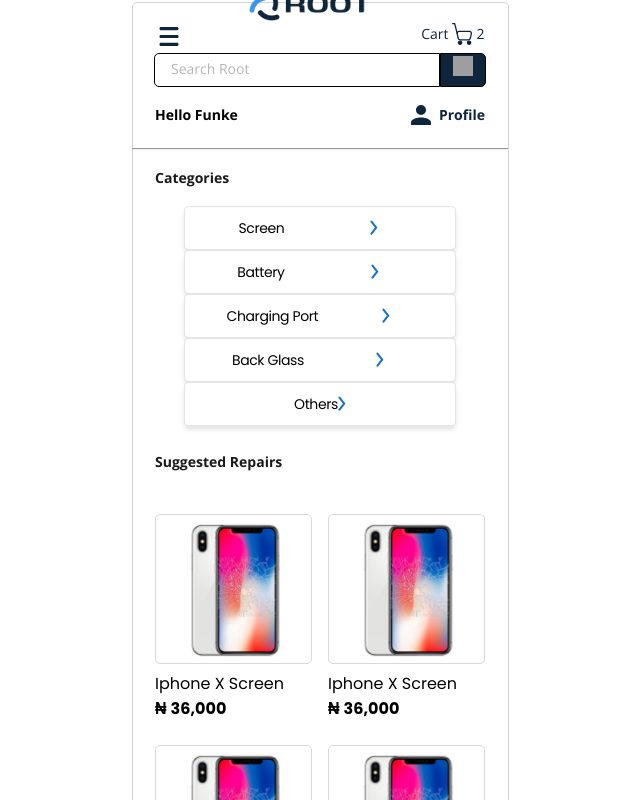
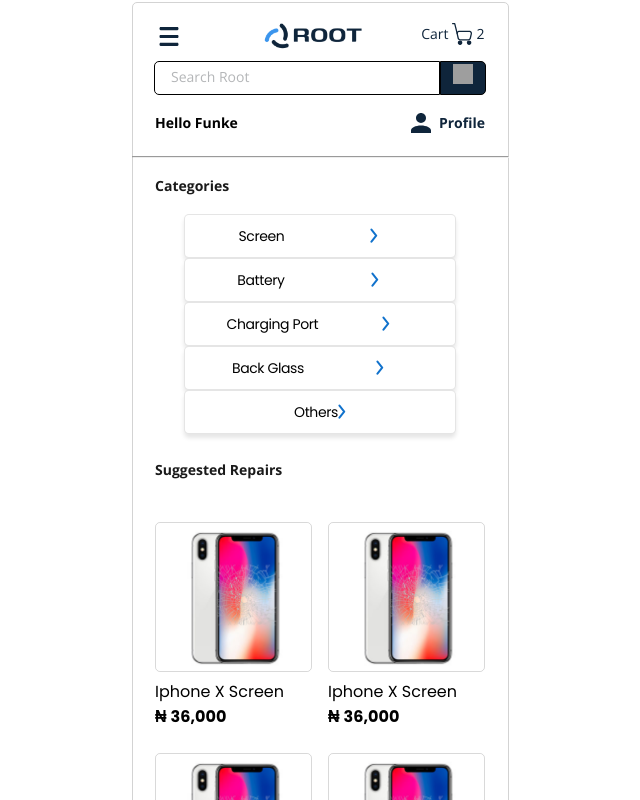
Before and after one commit to DaisiSegun/Root-web, a React (Create React App) app in the folder front-end/: page /home in a window 1280 px wide. Shown: the top 800 px of the page, without its empty margins (320-960 px from the left). Built offline with nearby package versions, Linux system fonts and the light colour scheme; no server answers; grey boxes are pictures that could not be loaded.

Commit message:
launch
lets gi

```diff
--- a/front-end/src/components/header/Header.js
+++ b/front-end/src/components/header/Header.js
@@ -6,7 +6,7 @@
 import { useStateValue } from "../../StateProvider";
 import { useCart } from '../home/CartContext';
 
-import Img1 from '../../assets/img/rootdarklogo.png'
+import Img1 from '../../assets/img/root-full-07.png'
 import Menu1 from '../../assets/img/menu.svg'
 import Cart1 from '../../assets/img/cart.svg'
 import Search1 from '../../assets/img/search.svg'
--- a/front-end/src/components/header/header.css
+++ b/front-end/src/components/header/header.css
@@ -38,14 +38,13 @@
 .logo {
   display: flex;
   object-fit: contain;
-width: 100%;
-height: 100%;
+  width: 80%;
+  height: 110px;
   justify-content: center;
   align-items: center;
-margin-bottom: -3rem;
-margin-top: -3rem;
-margin-left: 1.1rem;
-
+  margin-top: -26px;
+  margin-bottom: -26px;
+  margin-left: 2.4rem;
 
   cursor: pointer;
   }
--- a/front-end/src/components/home/ProductPage.js
+++ b/front-end/src/components/home/ProductPage.js
@@ -76,6 +76,9 @@
           <p className='loading-message'>{error || 'Loading product details...'}</p>
         )}
       </div>
+      <div className='red-box5'>
+  <h3>Please we are only available in Lagos for now</h3>
+</div>
       <div className='space'></div>
     </div>
   );
--- a/front-end/src/components/home/productpage.css
+++ b/front-end/src/components/home/productpage.css
@@ -220,3 +220,17 @@
       opacity: 0.6;
     }
   }
+  .red-box5 {
+    background-color: #ffeeee; /* Lighter red background color */
+    color: #b32e2e; /* Red text color */
+    padding: 5px;
+    border-radius: 5px;
+    text-align: center;
+    margin-left: 1.45rem;
+    margin-right: 1.45rem;
+
+    margin-bottom: 1rem;
+    margin-top: 1.5rem;
+    font-weight: lighter;
+    font-size: 8px;
+  }
```
Lines whose indentation alone changed are shown as unchanged.
